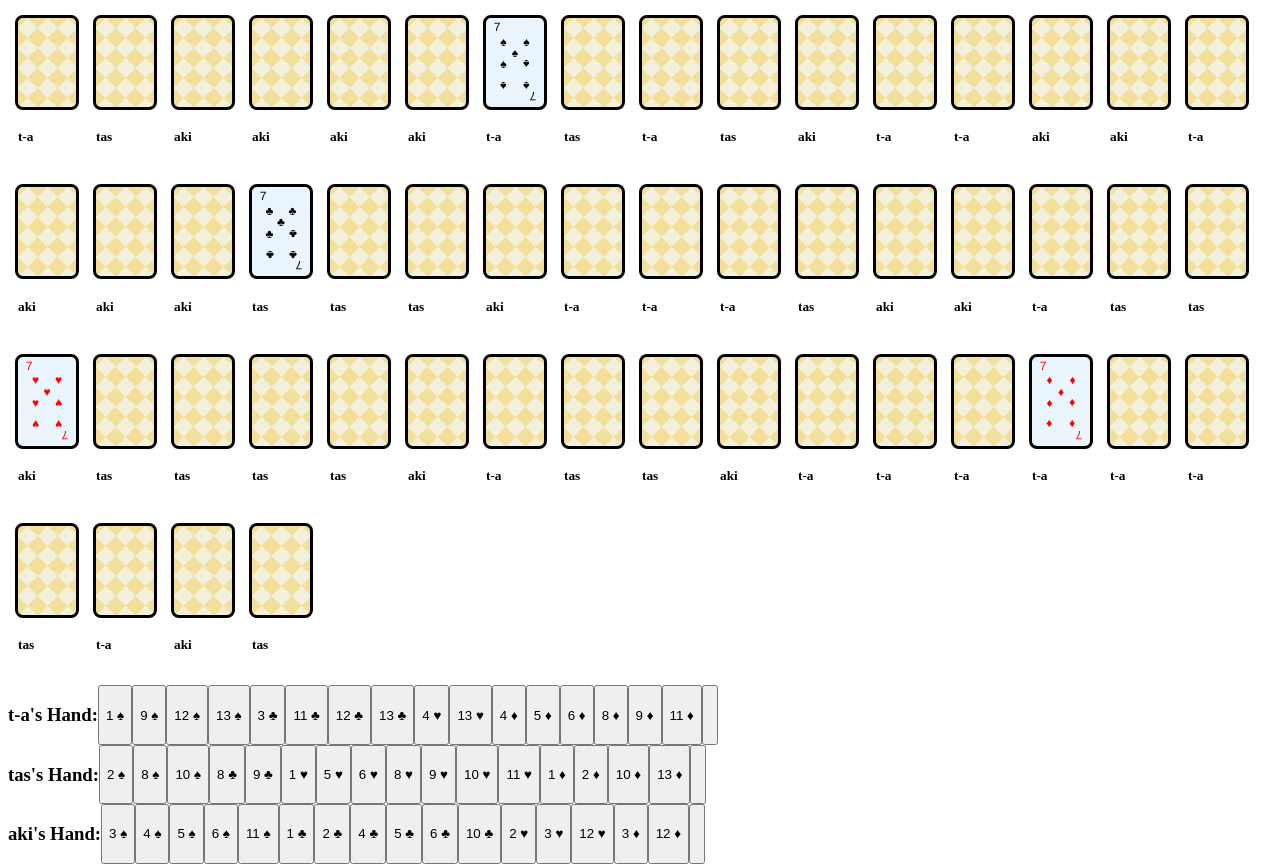
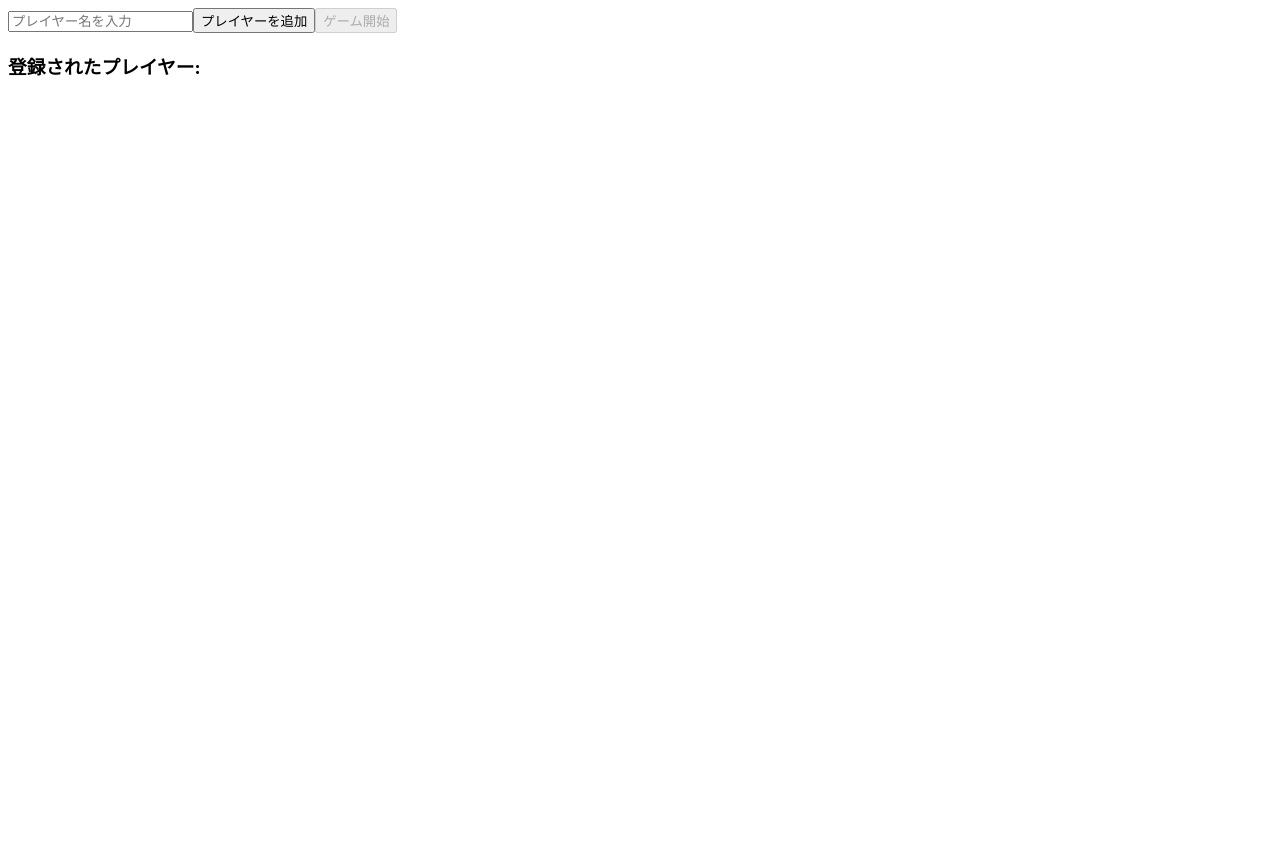
Before and after one commit to t-a1024/sevens, a React (Create React App) app: page / in a window 1280 px wide. Shown: the top 866 px of the page. After the commit the page ends 800 px from the top, so only its background shows below. Built offline with nearby package versions, Linux system fonts and the light colour scheme.

Commit message:
プレイヤーを設定出来るように&誰の番か見れるように

```diff
--- a/src/App.tsx
+++ b/src/App.tsx
@@ -4,11 +4,15 @@ import { Board } from './game/board';
 import { Player } from './game/player';
 
 function App() {
-  // useRefを使用してBoardのインスタンスを1回だけ作成
+  // Boardインスタンスを1回だけ作成
   const managerRef = useRef<Board | null>(null);
 
-  // 初回マウント時にgameStartを一度だけ実行するためのフラグ
-  const hasGameStarted = useRef(false);
+  // プレイヤー名を入力するためのステート
+  const [playerName, setPlayerName] = useState("");
+  const [players, setPlayers] = useState<Player[]>([]);
+  const [board, setBoard] = useState<any[]>([]);
+  const [gameStarted, setGameStarted] = useState(false); // ゲーム開始状態を管理
+  const [currentPlayerName, setCurrentPlayerName] = useState<string>(""); // 現在のプレイヤー名を管理
 
   if (!managerRef.current) {
     managerRef.current = new Board();
@@ -16,26 +20,22 @@ function App() {
 
   const manager = managerRef.current;
 
-  // プレイヤーとボードの状態を管理
-  const [players, setPlayers] = useState<Player[]>([]);
-  const [board, setBoard] = useState(manager.getboard);
+  // プレイヤーを追加するハンドラ
+  const addPlayer = () => {
+    if (playerName.trim() !== "") {
+      const newPlayer = new Player(playerName, manager);
+      setPlayers([...players, newPlayer]);
+      setPlayerName(""); // 入力欄をクリア
+    }
+  };
 
-  // 初回マウント時にgameStartを実行してプレイヤーを初期化
-  useEffect(() => {
-    if (!hasGameStarted.current) {
-      const initialPlayers = [
-        new Player("t-a", manager),
-        new Player("tas", manager),
-        new Player("aki", manager),
-      ];
-      setPlayers(initialPlayers);
-
-      manager.gameStart(initialPlayers);
-      setBoard(manager.getboard); // 初期ボード状態を設定
-
-      hasGameStarted.current = true; // gameStartが実行されたことを記録
-    }
-  }, [manager]);
+  // ゲームを開始するハンドラ
+  const startGame = () => {
+    manager.gameStart(players);
+    setBoard(manager.getboard);
+    setCurrentPlayerName(manager.getNowPlayerName()); // 現在のプレイヤー名を取得
+    setGameStarted(true); // ゲーム開始状態にする
+  };
 
   // カード使用時のハンドラ
   const handleUseCard = (playerIndex: number, cardIndex: number) => {
@@ -48,13 +48,38 @@ function App() {
     // 状態を更新して画面をリフレッシュ
     setPlayers(newPlayers);
     setBoard(manager.getboard);
+    setCurrentPlayerName(manager.getNowPlayerName()); // 使用後に現在のプレイヤー名を更新
   };
 
   return (
     <div className="App">
+      {!gameStarted ? (
+        // ゲーム開始前はプレイヤー登録フォームとプレイヤーリストを表示
+        <div>
+          <input
+            type="text"
+            value={playerName}
+            onChange={(e) => setPlayerName(e.target.value)}
+            placeholder="プレイヤー名を入力"
+          />
+          <button onClick={addPlayer}>プレイヤーを追加</button>
+          <button onClick={startGame} disabled={players.length === 0}>ゲーム開始</button>
+
+          <h3>登録されたプレイヤー:</h3>
+          <ul>
+            {players.map((player, index) => (
+              <li key={index}>{player.getName()}</li>
+            ))}
+          </ul>
+        </div>
+      ) : (
+        // ゲーム開始後はボードとプレイヤーの手札、プレイ可能なカードを表示
+        <div>
+          <h2>現在のプレイヤー: {currentPlayerName}</h2> {/* 現在のプレイヤー名を表示 */}
+
           {/* ボードの表示 */}
           <div style={{ display: "flex", flexWrap: "wrap" }}>
-        {board.map((card, index) => (/*  card.situation = trueならid={card.id}、違えばid=0で表示したい */
+            {board.map((card, index) => (
               <div key={index} style={{ margin: "10px" }}>
                 <Card id={card.situation ? card.id : 0} mark={card.mark} color={card.color} />
                 <h5>{card.owner?.getName()}</h5>
@@ -72,9 +97,7 @@ function App() {
                     {card.id} {card.mark}
                   </button>
                 ))}
-              <button onClick={()=>
-                player.pass()
-              }></button>
+                <button onClick={() => player.pass()}>パス</button>
               </div>
             ))}
           </div>
@@ -89,6 +112,8 @@ function App() {
             ))}
           </div>
         </div>
+      )}
+    </div>
   );
 }
 
--- a/src/game/board.tsx
+++ b/src/game/board.tsx
@@ -126,8 +126,8 @@ class Board {
     console.log(this.players[this.nowPlayer%this.players.length].getName());
   }
 
-  getNowPlayerName(){
-    return this.players[this.nowPlayer%this.players.length];
+  getNowPlayerName():string{
+    return this.players[this.nowPlayer%this.players.length].getName();
   }
 }
 
```
Lines whose indentation alone changed are shown as unchanged.
